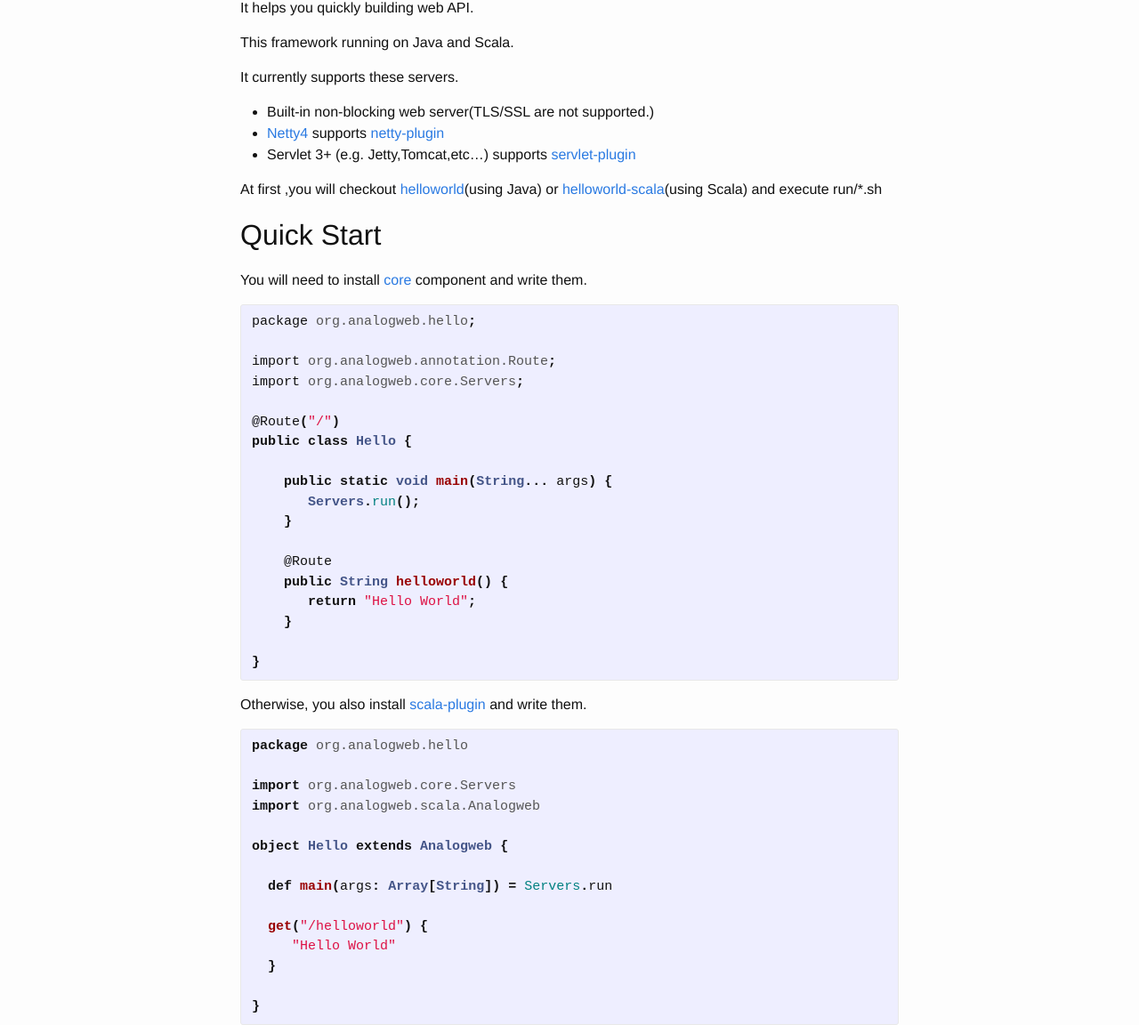
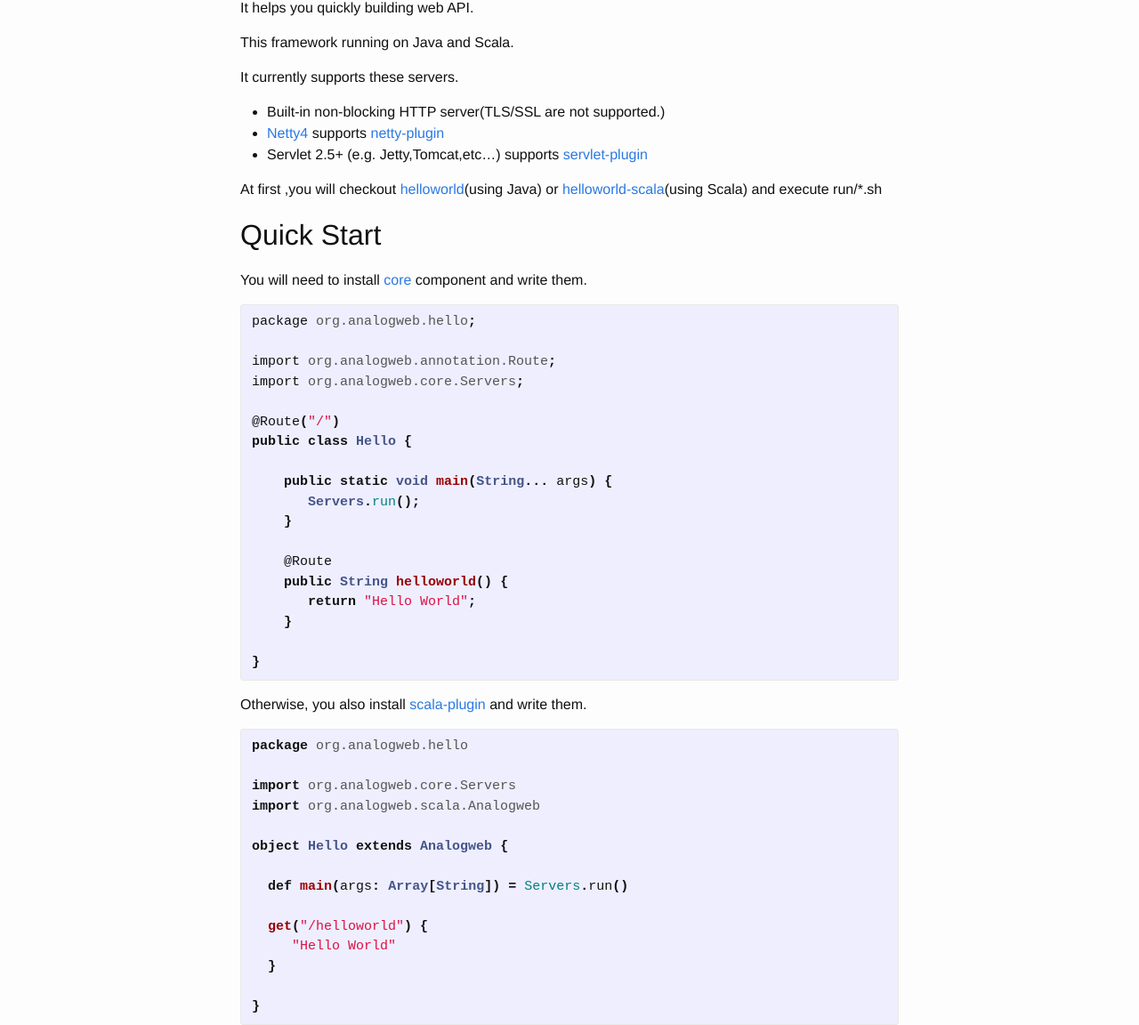
Before and after one commit to analogweb/analogweb.github.io, a Jekyll site: the page built from index.md, in a window 1280 px wide. Shown: the part 134-1286 px from the top of the page at 89% size. Built offline with Jekyll 4.4.1, drawn with Linux system fonts in a browser that asks for light colours.

Commit message:
Update document.

```diff
--- a/_includes/contents.md
+++ b/_includes/contents.md
@@ -6,9 +6,9 @@ This framework running on Java and Scala.
 
 It currently supports these servers.
 
-* Built-in non-blocking web server(TLS/SSL are not supported.)
+* Built-in non-blocking HTTP server(TLS/SSL are not supported.)
 * [Netty4](http://netty.io) supports [netty-plugin](https://github.com/analogweb/netty-plugin)
-* Servlet 3+ (e.g. Jetty,Tomcat,etc...) supports [servlet-plugin](https:github.com/analogweb/servlet-plugin)
+* Servlet 2.5+ (e.g. Jetty,Tomcat,etc...) supports [servlet-plugin](https:github.com/analogweb/servlet-plugin)
 
 At first ,you will checkout [helloworld](https://github.com/analogweb/helloworld)(using Java) or [helloworld-scala](https://github.com/analogweb/helloworld-scala)(using Scala) and execute run/\*.sh
 
@@ -46,7 +46,7 @@ import org.analogweb.scala.Analogweb
 
 object Hello extends Analogweb {
 
-  def main(args: Array[String]) = Servers.run
+  def main(args: Array[String]) = Servers.run()
 
   get("/helloworld") {
      "Hello World"
```
